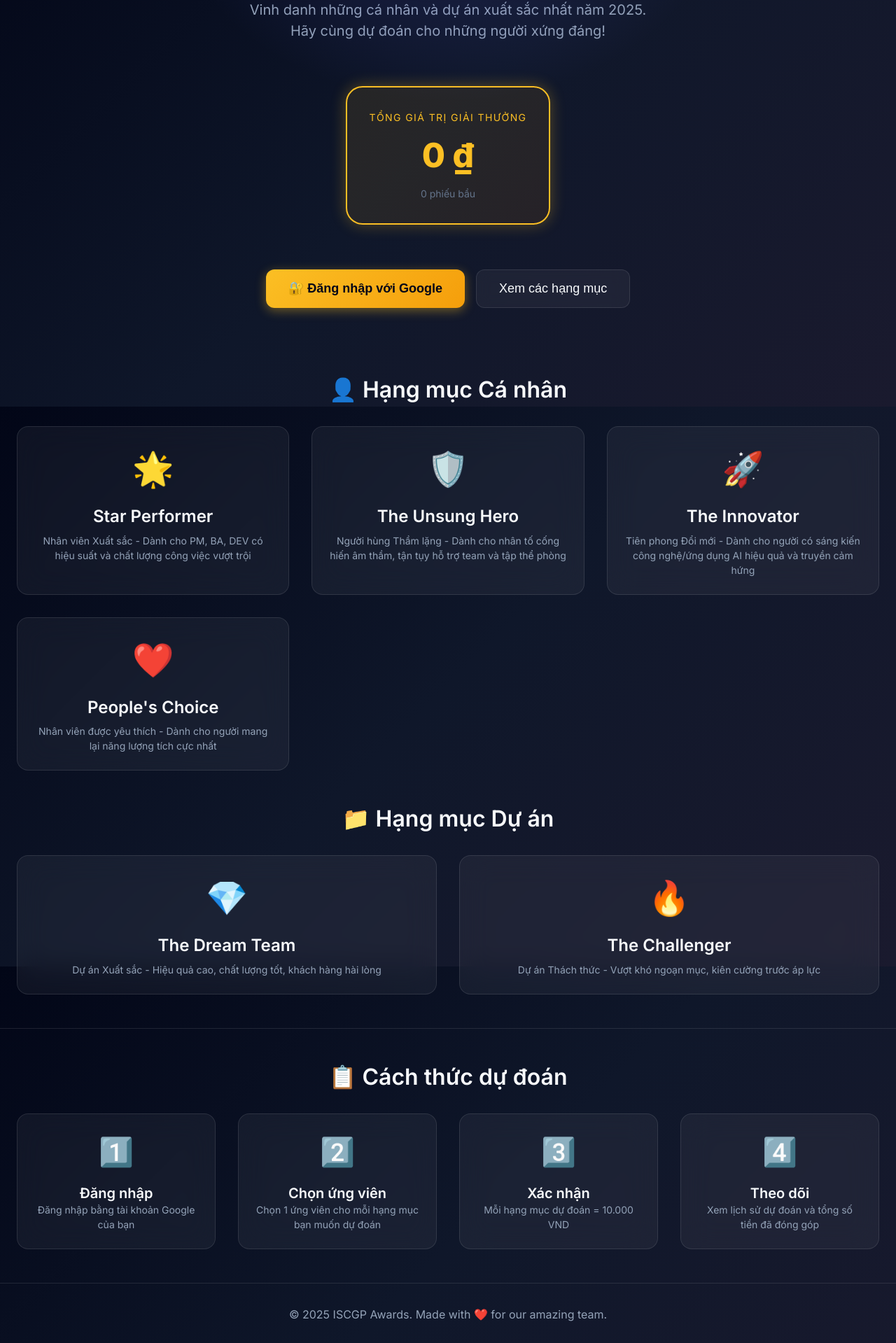
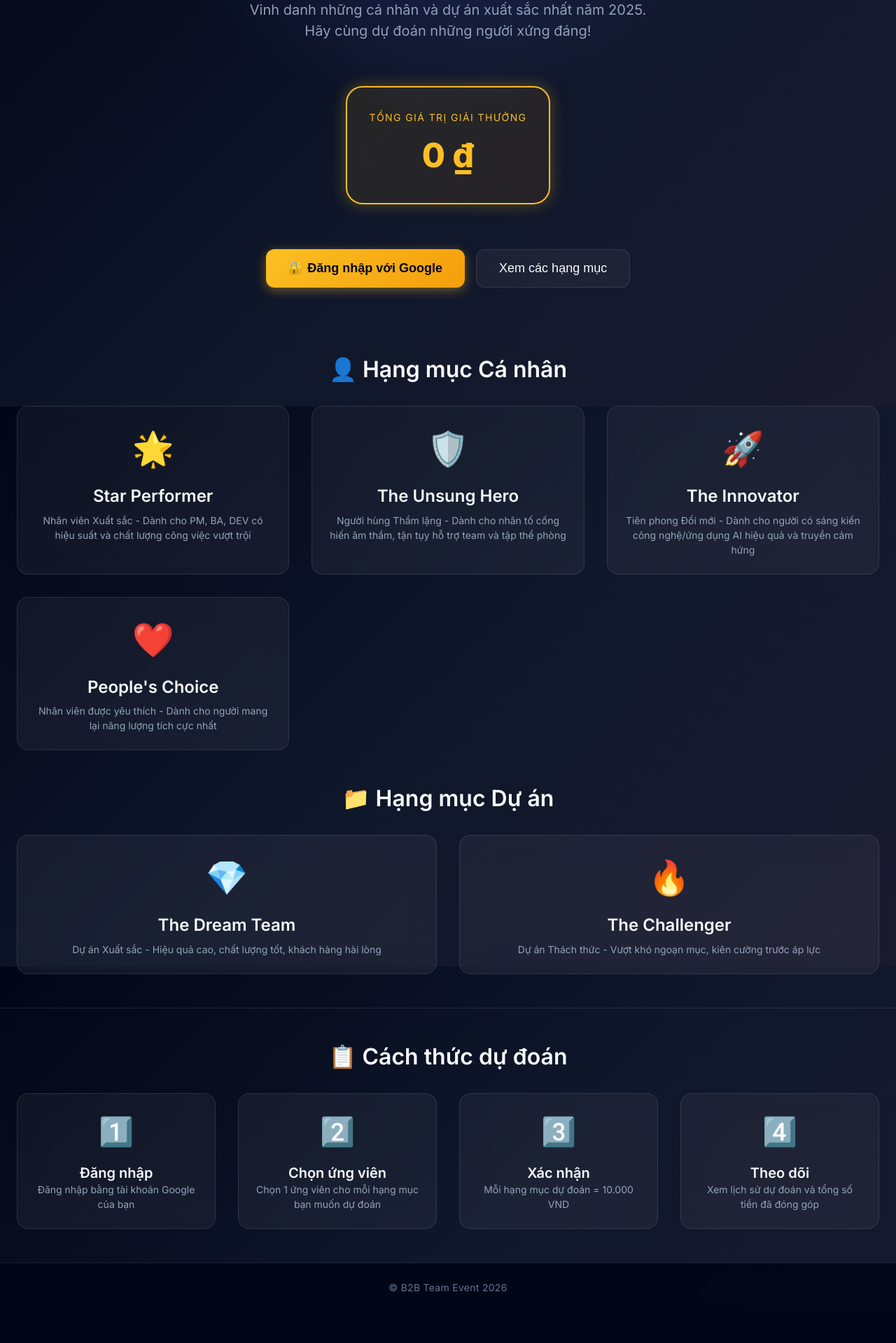
Before and after one commit to thachtn9/binh_chon_B2B, a React (Vite) app: page / in a window 1280 px wide. Shown: the part 219-2138 px from the top of the page at 70% size. After the commit the page ends 2093 px from the top, so only its background shows below. Built offline with nearby package versions, Linux system fonts and the light colour scheme; no server answers; the database is empty.

Commit message:
thêm footer

```diff
--- a/src/App.jsx
+++ b/src/App.jsx
@@ -2,6 +2,7 @@ import { BrowserRouter, Routes, Route } from 'react-router-dom'
 import { AuthProvider } from './context/AuthContext'
 import { VoteProvider } from './context/VoteContext'
 import Header from './components/Header'
+import Footer from './components/Footer'
 import HomePage from './pages/HomePage'
 import VotePage from './pages/VotePage'
 import HistoryPage from './pages/HistoryPage'
@@ -20,7 +21,7 @@ function App() {
             <Route path="/history" element={<HistoryPage />} />
             <Route path="/admin" element={<AdminPage />} />
           </Routes>
-
+          <Footer />
         </VoteProvider>
       </AuthProvider>
     </BrowserRouter>
--- /dev/null
+++ b/src/components/Footer.jsx
@@ -0,0 +1,13 @@
+import React from 'react';
+
+function Footer() {
+    return (
+        <footer className="footer">
+            <div className="footer-content">
+                <p>&copy; B2B Team Event 2026</p>
+            </div>
+        </footer>
+    );
+}
+
+export default Footer;
--- a/src/components/TotalPrize.jsx
+++ b/src/components/TotalPrize.jsx
@@ -2,13 +2,12 @@ import { useVote } from '../context/VoteContext'
 import { formatCurrency } from '../lib/supabase'
 
 export default function TotalPrize() {
-    const { totalPrize, totalVotes } = useVote()
+    const { totalPrize } = useVote()
 
     return (
         <div className="total-prize">
             <span className="total-prize-label">Tổng Giá Trị Giải Thưởng</span>
             <span className="total-prize-value">{formatCurrency(totalPrize)}</span>
-            <span className="total-prize-votes">{totalVotes.toLocaleString('vi-VN')} phiếu bầu</span>
         </div>
     )
 }
--- a/src/index.css
+++ b/src/index.css
@@ -1564,3 +1564,25 @@ a:hover {
     align-self: flex-start;
   }
 }
+
+/* Footer */
+.footer {
+  margin-top: auto;
+  padding: var(--spacing-lg) 0;
+  background: rgba(2, 6, 23, 0.9);
+  backdrop-filter: blur(10px);
+  border-top: 1px solid var(--glass-border);
+}
+
+.footer-content {
+  max-width: 1280px;
+  margin: 0 auto;
+  padding: 0 var(--spacing-lg);
+  text-align: center;
+}
+
+.footer-content p {
+  color: var(--text-muted);
+  font-size: 0.875rem;
+  letter-spacing: 0.02em;
+}
--- a/src/pages/HomePage.jsx
+++ b/src/pages/HomePage.jsx
@@ -17,7 +17,7 @@ export default function HomePage() {
                     <h1 className="hero-title">ISCGP Awards 2025</h1>
                     <p className="hero-subtitle">
                         Vinh danh những cá nhân và dự án xuất sắc nhất năm 2025.
-                        Hãy cùng dự đoán cho những người xứng đáng!
+                        Hãy cùng dự đoán những người xứng đáng!
                     </p>
 
                     <TotalPrize />
@@ -105,18 +105,6 @@ export default function HomePage() {
                     </div>
                 </div>
             </section>
-
-            {/* Footer */}
-            <footer style={{
-                padding: '2rem 0',
-                borderTop: '1px solid var(--glass-border)',
-                textAlign: 'center',
-                color: 'var(--text-muted)'
-            }}>
-                <div className="container">
-                    <p>© 2025 ISCGP Awards. Made with ❤️ for our amazing team.</p>
-                </div>
-            </footer>
         </main>
     )
 }
```
